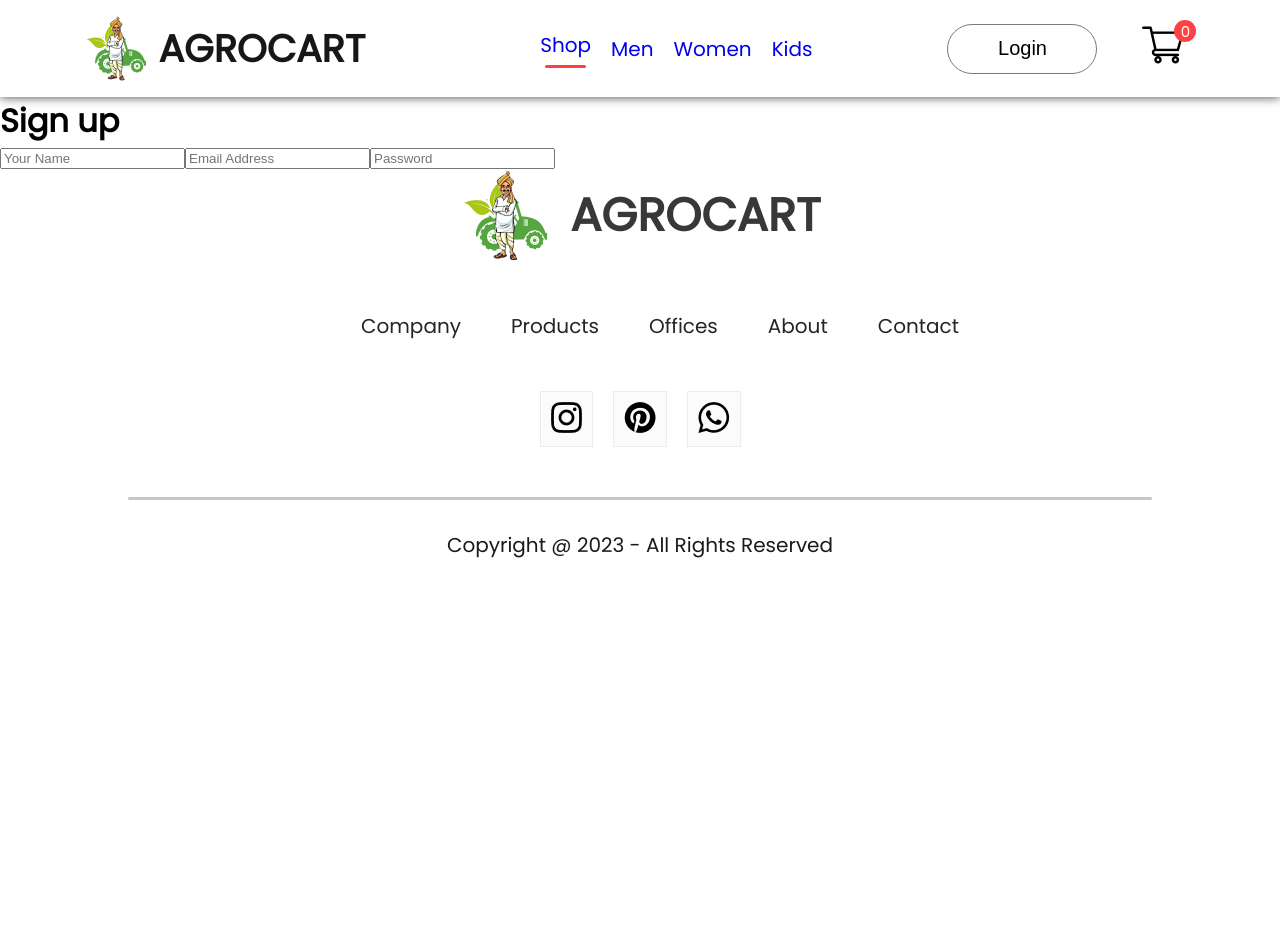
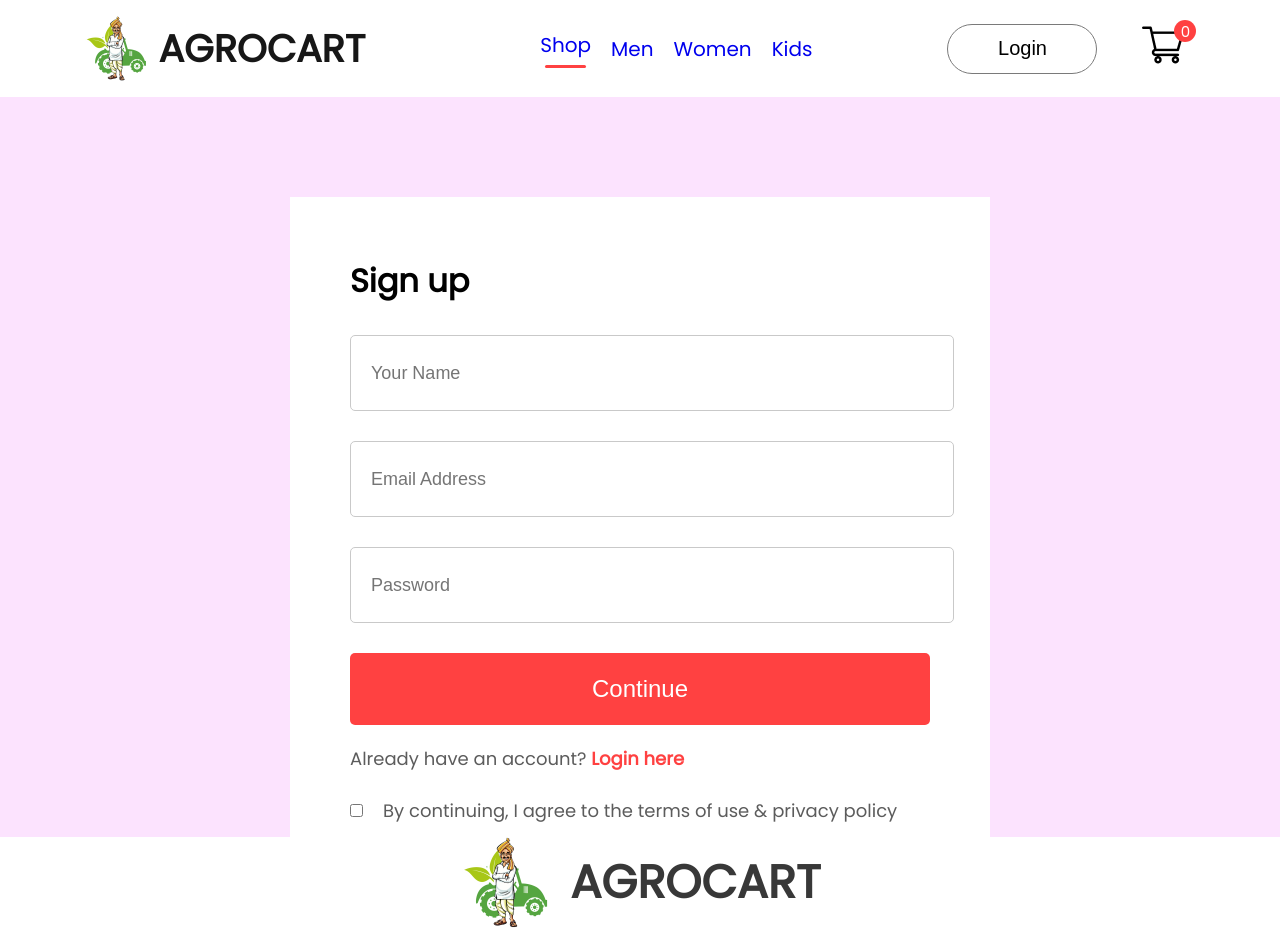
Before and after one commit to arslan-sb/zameen-bazaar, a React (Create React App) app in the folder frontend/: page /login in a window 1280 px wide. Shown: the top 952 px of the page. Before the commit the page ends 800 px from the top, so only its background shows below. Built offline with nearby package versions, Linux system fonts and the light colour scheme.

Commit message:
Login signup done

```diff
--- a/frontend/src/Components/Item/Item.css
+++ b/frontend/src/Components/Item/Item.css
@@ -1,5 +1,6 @@
 .item {
   width: 350px;
+  height: 400px;
 }
 
 .item p {
--- /dev/null
+++ b/frontend/src/Pages/CSS/LoginSignup.css
@@ -0,0 +1,71 @@
+.loginsignup {
+  width: 100%;
+  height: 80vh;
+  background: #fce3fe;
+  padding-top: 100px;
+}
+
+.loginsignup-container {
+  width: 580px;
+  height: 600px;
+  background: white;
+  margin: auto;
+  padding: 40px 60px;
+}
+
+.loginsignup-container h1 {
+  margin: 20px 0px;
+}
+
+.loginsignup-fields {
+  display: flex;
+  flex-direction: column;
+  gap: 30px;
+  margin-top: 30px;
+}
+
+.loginsignup-fields input {
+  height: 72px;
+  width: 100%;
+  padding-left: 20px;
+  border: 1px solid #c9c9c9;
+  outline: none;
+  color: #5c5c5c;
+  font-size: 18px;
+  border-radius: 5px;
+}
+
+.loginsignup-container button {
+  width: 580px;
+  height: 72px;
+  color: white;
+  background: #ff4141;
+  margin-top: 30px;
+  border: none;
+  font-size: 24px;
+  font-weight: 500;
+  cursor: pointer;
+  border-radius: 5px;
+}
+
+.loginsignup-login {
+  margin-top: 20px;
+  color: #5c5c5c;
+  font-size: 18px;
+  font-weight: 500;
+}
+
+.loginsignup-login span {
+  color: #ff4141;
+  font-weight: 600;
+}
+
+.loginsignup-agree {
+  display: flex;
+  align-items: center;
+  margin-top: 25px;
+  gap: 20px;
+  color: #5c5c5c;
+  font-size: 18px;
+  font-weight: 500;
+}
--- a/frontend/src/Pages/LoginSignup.jsx
+++ b/frontend/src/Pages/LoginSignup.jsx
@@ -1,5 +1,5 @@
 import React from 'react';
-
+import './CSS/LoginSignup.css';
 const LoginSignup = () => {
   return (
     <div className='loginsignup'>
@@ -10,6 +10,12 @@
           <input type="email" placeholder='Email Address' name="" id="" />
           <input type="password" placeholder="Password" name="" id="" />
         </div>
+        <button>Continue</button>
+        <p className="loginsignup-login">Already have an account? <span>Login here</span></p>
+        <div className="loginsignup-agree">
+          <input type="checkbox" name="" id="" />
+          <p>By continuing, I agree to the terms of use & privacy policy</p>
+        </div>
       </div>
 
     </div>
```
